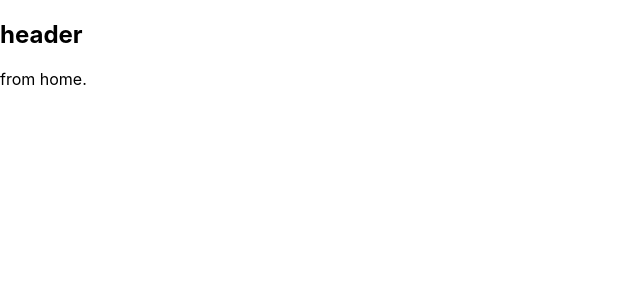
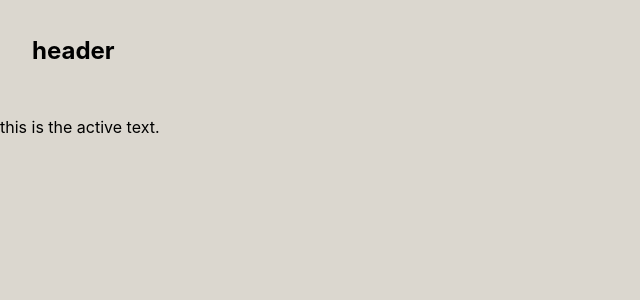
Before and after one commit to twelfthjames/public, a React (Create React App) app: page / in a window 1280 px wide. Shown: the top 300 px of the page, without its empty margins (0-640 px from the left). Built offline with nearby package versions, Linux system fonts and the light colour scheme.

Commit message:
hero component

```diff
--- a/public/index.html
+++ b/public/index.html
@@ -7,7 +7,7 @@
     <meta name="theme-color" content="#000000" />
     <meta
       name="description"
-      content="Web site created using create-react-app"
+      content=""
     />
     <link rel="apple-touch-icon" href="%PUBLIC_URL%/logo192.png" />
     <link rel="manifest" href="%PUBLIC_URL%/manifest.json" />
--- a/src/App.jsx
+++ b/src/App.jsx
@@ -1,11 +1,18 @@
-import styled from 'styled-components';
+import styled, { createGlobalStyle } from 'styled-components';
 
 import Header from './components/header';
 import Home from './components/home';
 
+const GlobalStyle = createGlobalStyle`
+  body {
+    background: #DBD7CF;
+  }
+`
+
 const App = () => {
   return (
     <div>
+      <GlobalStyle />
       <Header />
       <Home />
     </div>
--- a/src/components/header.jsx
+++ b/src/components/header.jsx
@@ -1,9 +1,15 @@
 import styled from 'styled-components';
+
+const HeaderWrapper = styled.div `
+    padding: 1em 2em;
+`;
 
 const Header = () => {
     return(
-        <div>
-            <h2>header</h2>
+        <div className='header'>
+            <HeaderWrapper>
+                <h2>header</h2>
+            </HeaderWrapper>
         </div>
     )
 }
--- /dev/null
+++ b/src/components/hero.jsx
@@ -0,0 +1,16 @@
+import PropTypes from 'prop-types';
+
+const Hero = (props) => {
+    return (
+        <>
+            <p>{props.activeText}</p>
+        </>
+    )
+}
+
+Hero.propTypes = {
+    activeText: PropTypes.string
+}
+
+
+export default Hero;
--- a/src/components/home.jsx
+++ b/src/components/home.jsx
@@ -1,11 +1,17 @@
-import react from 'react';
+import PropTypes from 'prop-types';
 
-const home = () => {
+import Hero from './hero';
+
+const Home = () => {
     return (
-        <div>
-            <p>from home.</p>
-        </div>
+        <>
+            <Hero activeText="this is the active text." />
+        </>
     )
 }
 
-export default home;
+Home.propTypes = {
+    activeText: PropTypes.string
+}
+
+export default Home;
```
